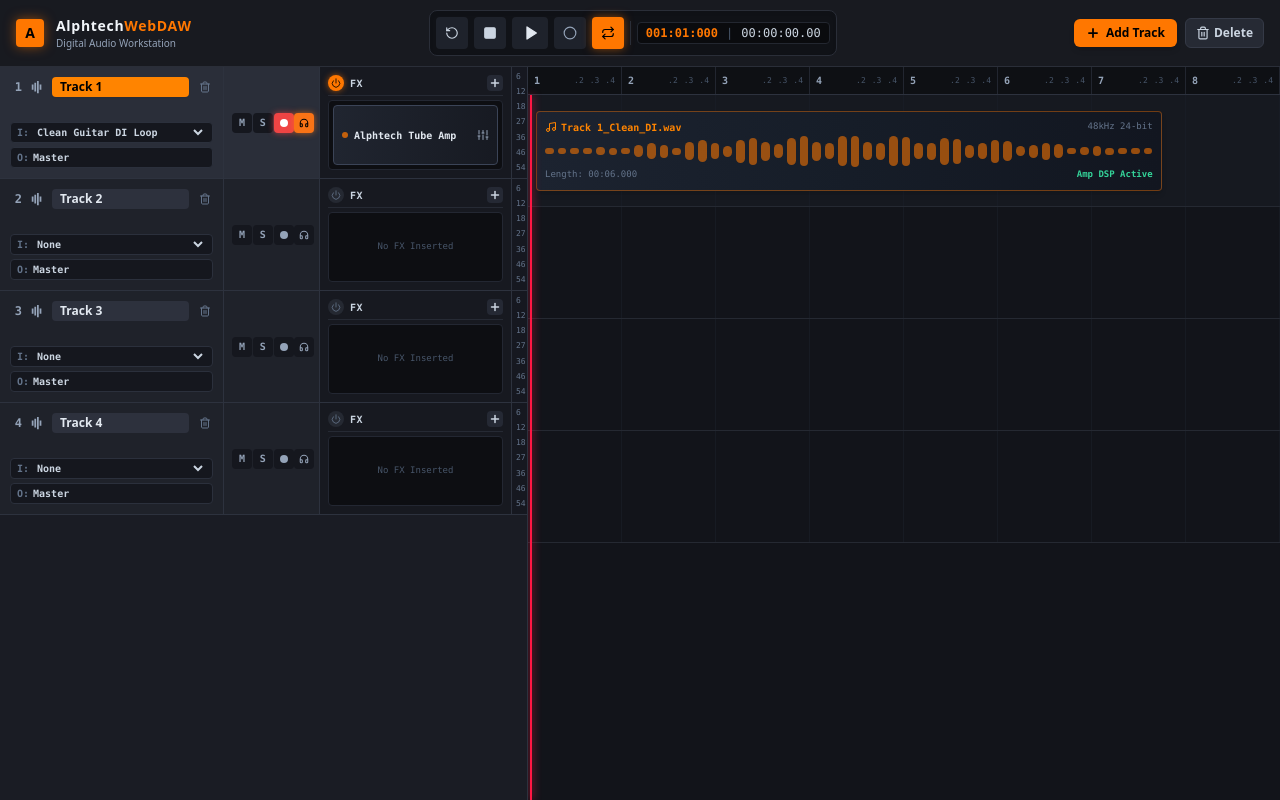
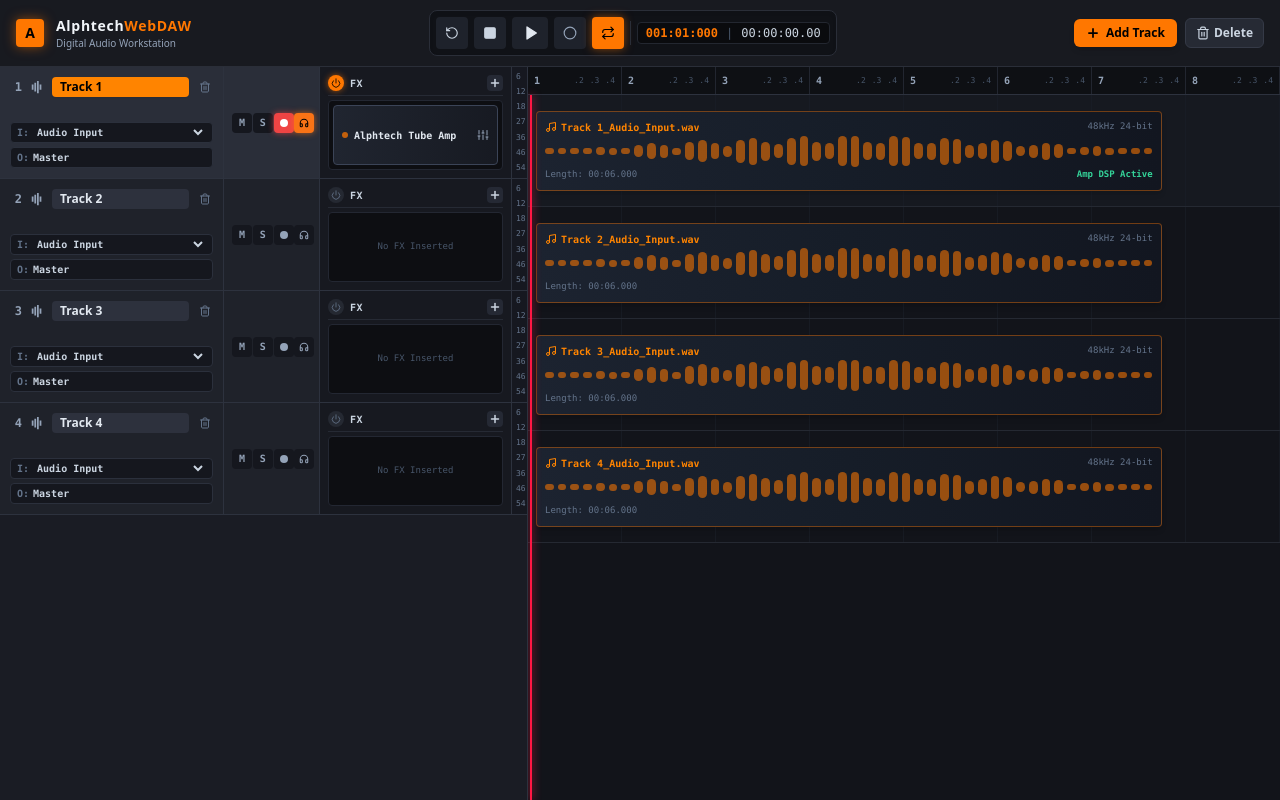
Before and after one commit to mikedevman/AlphtechWebDAW, a React (Vite) app: page / in a window 1280 px wide. Built offline with nearby package versions, Linux system fonts and the light colour scheme.

Commit message:
feat: simplify track input options to Audio Input and Audio File only

```diff
--- a/src/App.tsx
+++ b/src/App.tsx
@@ -22,7 +22,7 @@ const INITIAL_TRACKS: TrackData[] = [
     id: 'track-1',
     number: 1,
     name: 'Track 1',
-    inputSource: 'di-stem',
+    inputSource: 'audio-input',
     outputBus: 'Master',
     isMuted: false,
     isSolo: false,
@@ -37,7 +37,7 @@ const INITIAL_TRACKS: TrackData[] = [
     id: 'track-2',
     number: 2,
     name: 'Track 2',
-    inputSource: 'none',
+    inputSource: 'audio-input',
     outputBus: 'Master',
     isMuted: false,
     isSolo: false,
@@ -52,7 +52,7 @@ const INITIAL_TRACKS: TrackData[] = [
     id: 'track-3',
     number: 3,
     name: 'Track 3',
-    inputSource: 'none',
+    inputSource: 'audio-input',
     outputBus: 'Master',
     isMuted: false,
     isSolo: false,
@@ -67,7 +67,7 @@ const INITIAL_TRACKS: TrackData[] = [
     id: 'track-4',
     number: 4,
     name: 'Track 4',
-    inputSource: 'none',
+    inputSource: 'audio-input',
     outputBus: 'Master',
     isMuted: false,
     isSolo: false,
@@ -185,7 +185,7 @@ export function App() {
       id: `track-${Date.now()}`,
       number: nextNumber,
       name: `Track ${nextNumber}`,
-      inputSource: 'none',
+      inputSource: 'audio-input',
       outputBus: 'Master',
       isMuted: false,
       isSolo: false,
@@ -270,6 +270,15 @@ export function App() {
               onUpdateTrack={(updated) => handleUpdateTrack(track.id, updated)}
               onRemoveTrack={() => handleRemoveTrack(track.id)}
               onOpenAmpPlugin={() => setActivePluginTrackId(track.id)}
+              onFileUpload={async (file) => {
+                await engine.initAudio();
+                if (engine.ctx) {
+                  const arrayBuffer = await file.arrayBuffer();
+                  const decoded = await engine.ctx.decodeAudioData(arrayBuffer);
+                  engine.userFileBuffers.set(track.id, decoded);
+                  handleUpdateTrack(track.id, { inputSource: 'audio-file' });
+                }
+              }}
             />
           ))}
         </div>
--- a/src/components/TrackItem.tsx
+++ b/src/components/TrackItem.tsx
@@ -19,6 +19,7 @@ interface TrackItemProps {
   onUpdateTrack: (updated: Partial<TrackData>) => void;
   onRemoveTrack: () => void;
   onOpenAmpPlugin: () => void;
+  onFileUpload: (file: File) => void;
 }
 
 export const TrackItem: React.FC<TrackItemProps> = ({
@@ -28,10 +29,18 @@ export const TrackItem: React.FC<TrackItemProps> = ({
   onUpdateTrack,
   onRemoveTrack,
   onOpenAmpPlugin,
+  onFileUpload,
 }) => {
   const [isFxMenuOpen, setIsFxMenuOpen] = useState(false);
   const [isEditingName, setIsEditingName] = useState(false);
   const [nameInput, setNameInput] = useState(track.name);
+  const fileInputRef = React.useRef<HTMLInputElement>(null);
+
+  const handleFileChange = (e: React.ChangeEvent<HTMLInputElement>) => {
+    if (e.target.files && e.target.files[0]) {
+      onFileUpload(e.target.files[0]);
+    }
+  };
 
   const handleNameBlur = () => {
     setIsEditingName(false);
@@ -115,22 +124,29 @@ export const TrackItem: React.FC<TrackItemProps> = ({
             <select
               value={track.inputSource}
               onClick={(e) => e.stopPropagation()}
-              onChange={(e) => onUpdateTrack({ inputSource: e.target.value as InputSourceType })}
+              onChange={(e) => {
+                const val = e.target.value as InputSourceType;
+                onUpdateTrack({ inputSource: val });
+                if (val === 'audio-file') {
+                  fileInputRef.current?.click();
+                }
+              }}
               className="bg-transparent text-slate-300 text-[10px] font-semibold focus:outline-none w-full cursor-pointer"
             >
-              <option value="none" className="bg-[#15171e] text-slate-400">
-                None
-              </option>
-              <option value="di-stem" className="bg-[#15171e] text-[#ff8400]">
-                Clean Guitar DI Loop
-              </option>
-              <option value="hardware-interface" className="bg-[#15171e] text-sky-400">
-                USB Interface / Guitar In
+              <option value="audio-input" className="bg-[#15171e] text-sky-400">
+                Audio Input
               </option>
               <option value="audio-file" className="bg-[#15171e] text-emerald-400">
                 Audio File
               </option>
             </select>
+            <input
+              ref={fileInputRef}
+              type="file"
+              accept="audio/*"
+              className="hidden"
+              onChange={handleFileChange}
+            />
           </div>
 
           {/* Output Selector */}
--- a/src/components/TrackTimeline.tsx
+++ b/src/components/TrackTimeline.tsx
@@ -70,9 +70,9 @@ export const TrackTimeline: React.FC<TrackTimelineProps> = ({
                   <div className="flex items-center justify-between text-[10px] font-mono text-slate-300">
                     <span className="font-bold text-[#ff8400] flex items-center gap-1 truncate">
                       <Music className="w-3 h-3" />
-                      {track.inputSource === 'hardware-interface'
-                        ? 'Hardware_Guitar_DI.wav'
-                        : `${track.name}_Clean_DI.wav`}
+                      {track.inputSource === 'audio-input'
+                        ? `${track.name}_Audio_Input.wav`
+                        : `${track.name}_Audio_File.wav`}
                     </span>
                     <span className="text-slate-500 text-[9px]">48kHz 24-bit</span>
                   </div>
--- a/src/dsp/DawAudioEngine.ts
+++ b/src/dsp/DawAudioEngine.ts
@@ -2,7 +2,7 @@ import { TubeShaper } from './TubeShaper';
 import type { TubeMode } from './TubeShaper';
 import { GuitarSynth } from './GuitarSynth';
 
-export type InputSourceType = 'none' | 'di-stem' | 'hardware-interface' | 'audio-file';
+export type InputSourceType = 'audio-input' | 'audio-file';
 
 export interface TrackAmpSettings {
   enabled: boolean;
@@ -236,16 +236,31 @@ export class DawAudioEngine {
         nodes.trackGain.gain.value = track.volume;
       }
 
-      if (track.inputSource === 'hardware-interface') {
+      if (track.inputSource === 'audio-input') {
         if (!nodes.sourceNode && track.isInputEcho) {
-          await this.setTrackHardwareInput(track);
+          try {
+            await this.setTrackHardwareInput(track);
+          } catch {
+            // Fallback to guitar loop if microphone not granted
+            if (this.diBuffer) {
+              const source = this.ctx.createBufferSource();
+              source.buffer = this.diBuffer;
+              source.loop = this.isLooping;
+              source.connect(nodes.inputTrim);
+              source.start(0);
+              nodes.sourceNode = source;
+            }
+          }
+        } else if (!nodes.sourceNode && this.diBuffer) {
+          const source = this.ctx.createBufferSource();
+          source.buffer = this.diBuffer;
+          source.loop = this.isLooping;
+          source.connect(nodes.inputTrim);
+          source.start(0);
+          nodes.sourceNode = source;
         }
-      } else if (track.inputSource === 'di-stem' || track.inputSource === 'audio-file') {
-        const buffer =
-          track.inputSource === 'audio-file'
-            ? this.userFileBuffers.get(track.id) || this.diBuffer
-            : this.diBuffer;
-
+      } else if (track.inputSource === 'audio-file') {
+        const buffer = this.userFileBuffers.get(track.id) || this.diBuffer;
         if (buffer) {
           const source = this.ctx.createBufferSource();
           source.buffer = buffer;
```
